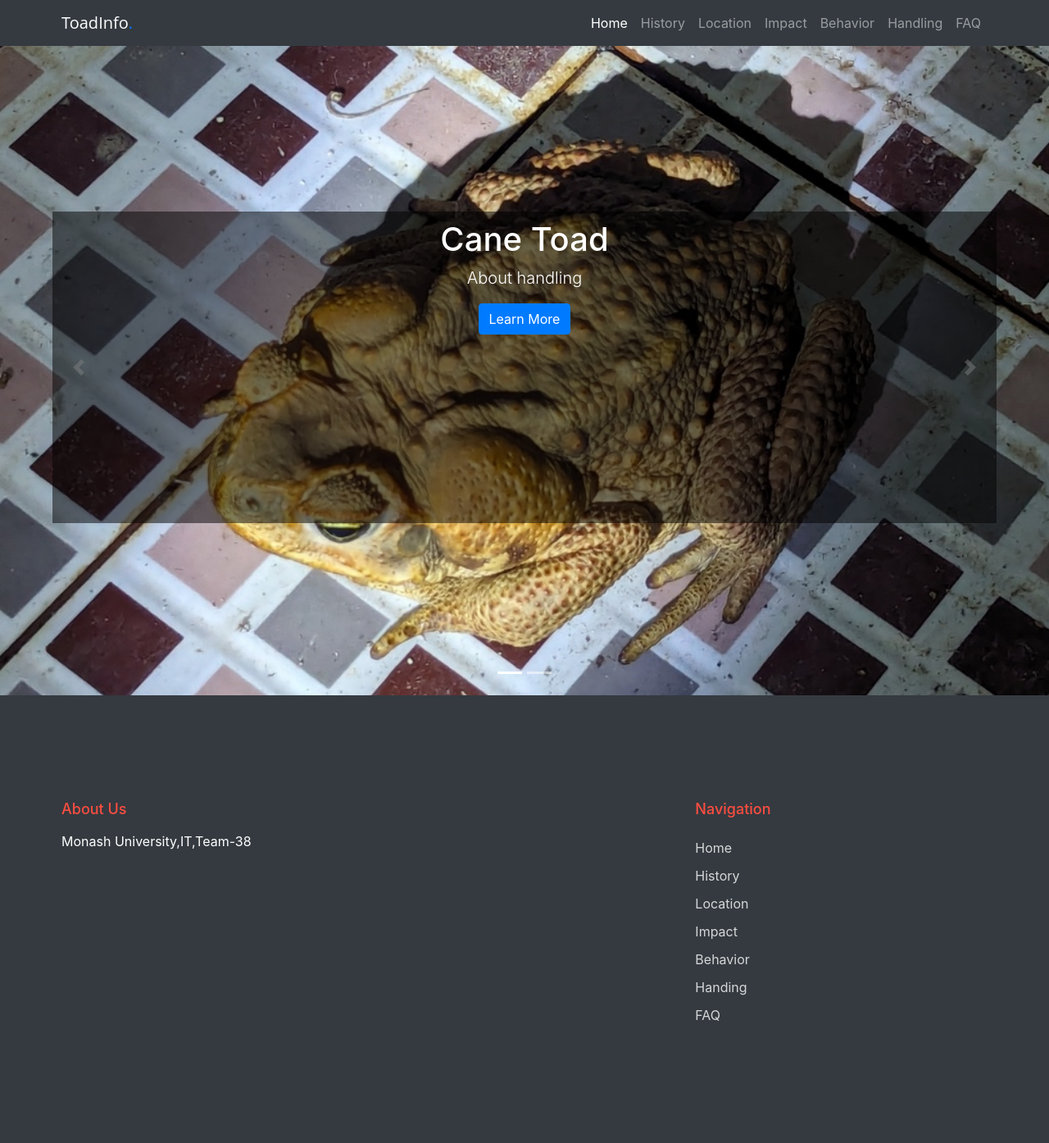
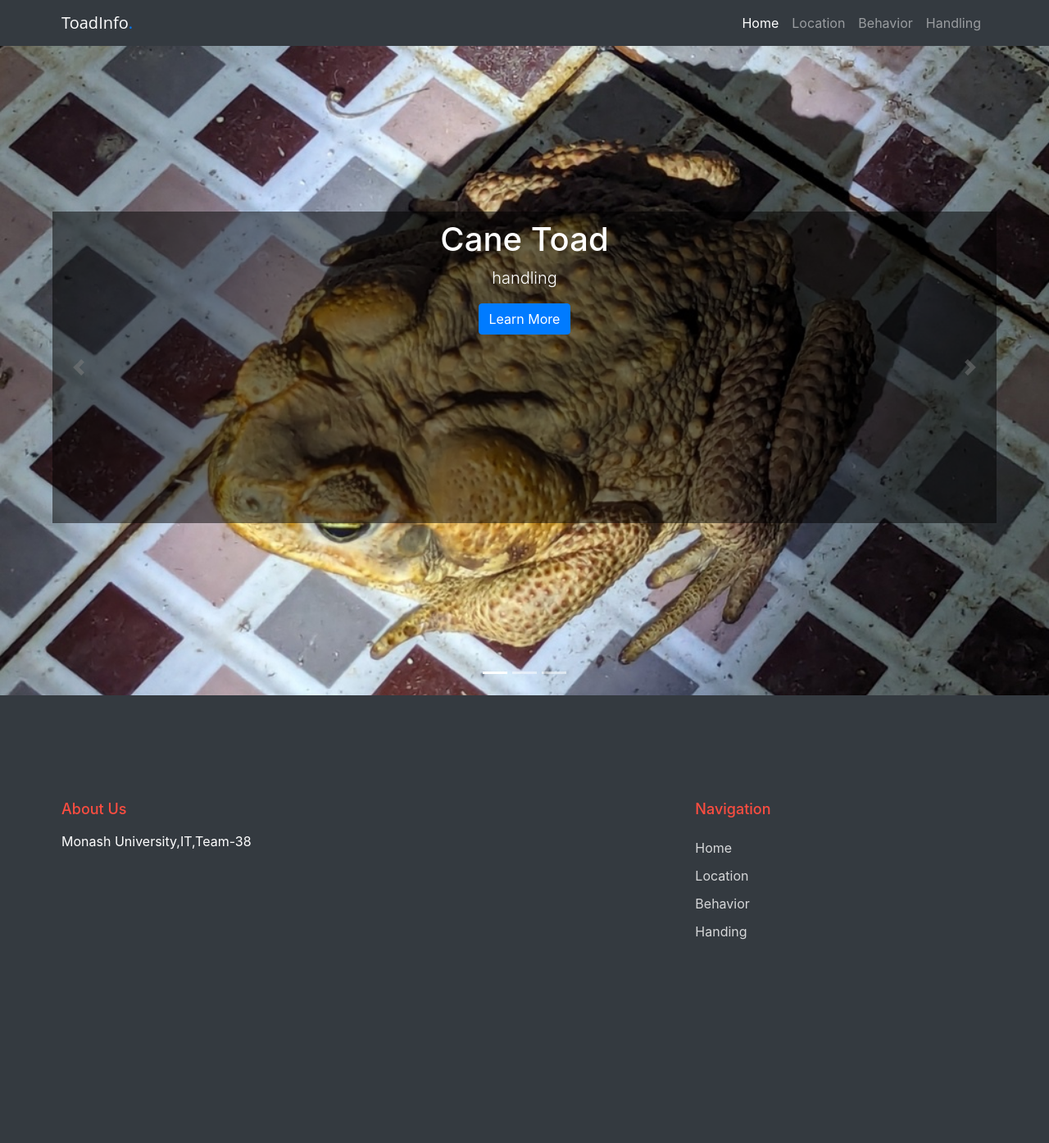
Before and after one commit to mhlucifer/Team38_Project, a Flask app: page / in a window 1280 px wide. Shown: the whole page at 82% size. After the commit the page ends 1146 px from the top, so only its background shows below. Run offline with Flask 3, Linux system fonts and the light colour scheme; some libraries are stand-ins or nearby versions.

Commit message:
update the intro and delete the link and add image

```diff
--- a/templates/index.html
+++ b/templates/index.html
@@ -26,22 +26,13 @@
                     <a class="nav-link" href="/">Home <span class="sr-only">(current)</span></a>
                 </li>
                 <li class="nav-item">
-                    <a class="nav-link" href="history.html">History</a>
-                </li>
-                <li class="nav-item">
                     <a class="nav-link" href="/location">Location</a>
-                </li>
-                <li class="nav-item">
-                    <a class="nav-link" href="Impact.html">Impact</a>
                 </li>
                 <li class="nav-item">
                     <a class="nav-link" href="/behaviour">Behavior</a>
                 </li>
                 <li class="nav-item">
                     <a class="nav-link" href="/handle">Handling</a>
-                </li>
-                <li class="nav-item">
-                    <a class="nav-link" href="Handling.html">FAQ</a>
                 </li>
             </ul>
         </div>
@@ -54,6 +45,7 @@
         <ul class="carousel-indicators">
             <li data-target="#toadCarousel" data-slide-to="0" class="active"></li>
             <li data-target="#toadCarousel" data-slide-to="1"></li>
+            <li data-target="#toadCarousel" data-slide-to="2"></li>
         </ul>
 
         <!-- The slideshow -->
@@ -62,21 +54,27 @@
         <img src="/static/images/toad1.jpg" class="d-block w-100" alt="Toad Image">
         <div class="carousel-caption">
             <h1 class="text-red">Cane Toad</h1>
-                    <p class="lead">About handling</p>
+            <p class="lead">handling</p>
             <a href="/handle" class="btn btn-primary">Learn More</a>
         </div>
     </div>
     <div class="carousel-item">
-                <!-- first item -->
         <img src="/static/images/toad2.jpg" class="d-block w-100" alt="Toad Image">
         <div class="carousel-caption">
             <h1 class="text-red">Cane Toad</h1>
-                    <p class="lead">About behaviour</p>
+            <p class="lead">behaviour</p>
             <a href="/behaviour" class="btn btn-primary">Learn More</a>
         </div>
     </div>
+    <div class="carousel-item">
+        <img src="/static/images/toad4.jpg" class="d-block w-100" alt="Toad Image">
+        <div class="carousel-caption">
+            <h1 class="text-red">Cane Toad</h1>
+            <p class="lead">Location</p>
+            <a href="/location" class="btn btn-primary">Learn More</a>
         </div>
-
+    </div>
+</div>
 <!-- Left and right controls -->
 <a class="carousel-control-prev" href="#toadCarousel" data-slide="prev">
     <span class="carousel-control-prev-icon"></span>
@@ -84,6 +82,7 @@
 <a class="carousel-control-next" href="#toadCarousel" data-slide="next">
     <span class="carousel-control-next-icon"></span>
 </a>
+
     </div>
 </div>
 
@@ -106,13 +105,10 @@
                     <div class="col-lg-6">
                         <h2 class="footer-heading mb-4">Navigation</h2>
                         <ul class="list-unstyled">
-                            <li><a href="/location">Home</a></li>
-                            <li><a href="about.html">History</a></li>
+                            <li><a href="/">Home</a></li>
                             <li><a href="/location">Location</a></li>
-                            <li><a href="gallery.html">Impact</a></li>
                             <li><a href="/behaviour">Behavior</a></li>
                             <li><a href="/handle">Handing</a></li>
-                            <li><a href="contact.html">FAQ</a></li>
                         </ul>
 
                     </div>
```
Also changed, not shown: templates/Location.html (+2 -11 lines), templates/behaviour.html (+4 -13 lines), templates/handling.html (+4 -13 lines), static/images/toad10.jpg (added), static/images/toad11.jpg (added), static/images/toad12.jpg (added), static/images/toad13.jpg (added), static/images/toad4.jpg (added), static/images/toad6.jpg (added), static/images/toad7.jpg (added), static/images/toad8.jpg (added), static/images/toad9.jpg (added). Lines whose indentation alone changed are shown as unchanged.
